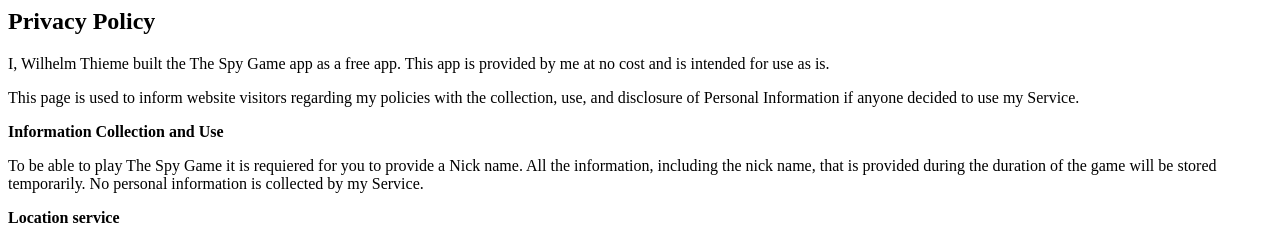
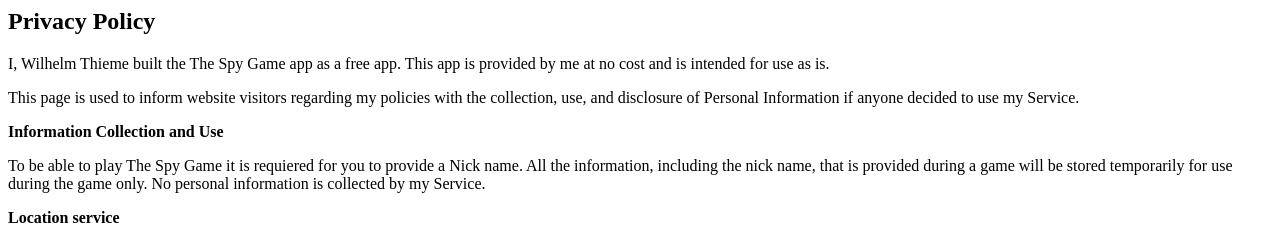
Before and after one commit to wthieme/wthieme.github.io, a plain HTML site: page privacy.html in a window 1280 px wide. Shown: the top 243 px of the page. Drawn offline with Linux system fonts and the light colour scheme.

Commit message:
Update privacy.html

```diff
--- a/privacy.html
+++ b/privacy.html
@@ -8,7 +8,8 @@ Personal Information if anyone decided to use my Service.</p>
 
 <p><strong>Information Collection and Use</strong></p>
 <p>To be able to play The Spy Game it is requiered for you to provide a Nick name. All the information, including the nick name,
-that is provided during the duration of the game will be stored temporarily. No personal information is collected by my Service.
+that is provided during a game will be stored temporarily for use during the game only.
+No personal information is collected by my Service.
 
 <p><strong>Location service</strong></p>
 <p>The Spy Game uses the coarse location service of the device the be able to determine the country. On Android 6 and up it is
```
